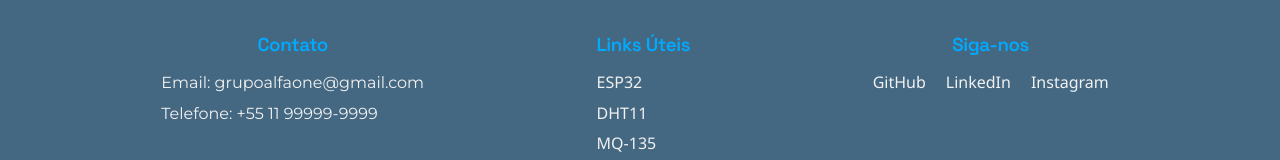
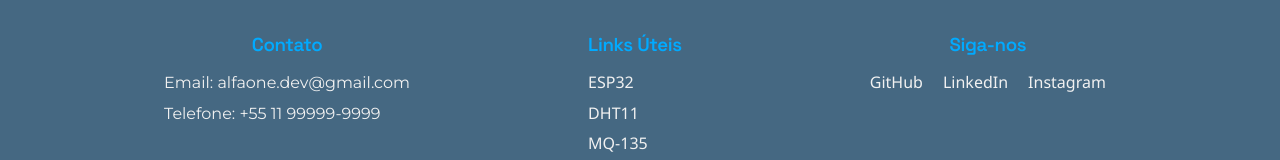
Before and after one commit to 3006m/climasite, a React (Vite) app in the folder projetoM/: page /projeto in a window 1280 px wide. Shown: the part 2169-2329 px from the top of the page. Built offline with nearby package versions, Linux system fonts and the light colour scheme.

Commit message:
Baloba loba, biuuuuuuuuuuuuuuuuuu

```diff
--- a/projetoM/src/components/footer.jsx
+++ b/projetoM/src/components/footer.jsx
@@ -4,12 +4,12 @@
 export default function Footer() {
   return (
 
-      <footer className="footer">
+    <footer className="footer">
       <div className="footer-container">
         {/* Seção de contato */}
         <div className="footer-section">
           <h3>Contato</h3>
-          <p>Email: grupoalfaone@gmail.com</p>
+          <p>Email: alfaone.dev@gmail.com</p>
           <p>Telefone: +55 11 99999-9999</p>
         </div>
 
@@ -41,4 +41,5 @@
         <p>Feito com React</p>
       </div>
     </footer>
-    )};
+  )
+};
```
